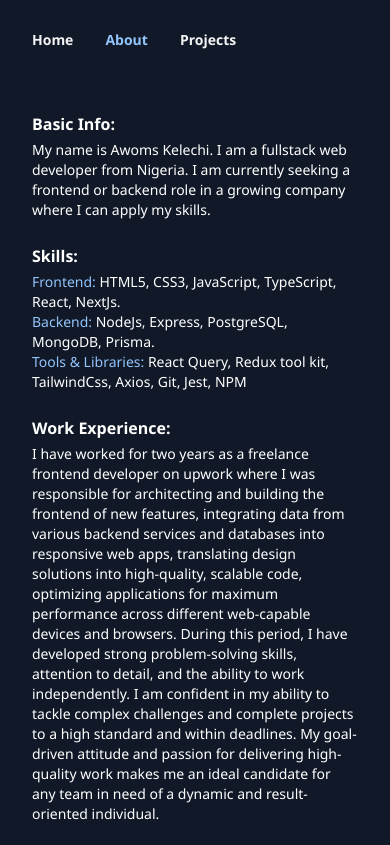
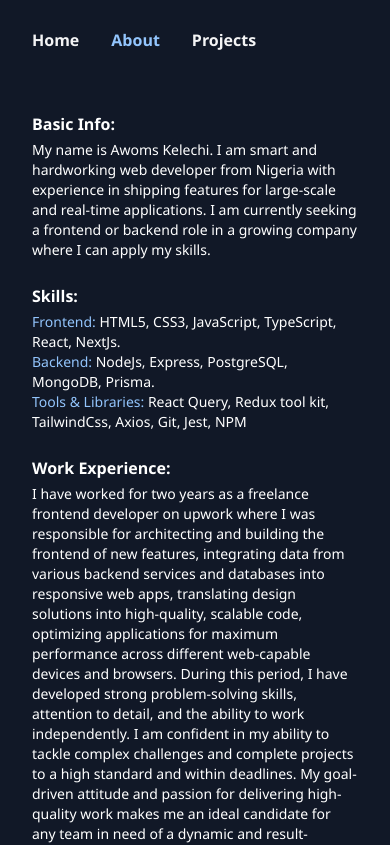
Before and after one commit to Kelechi095/Portfolio, a React (Vite) app: page /about in a window 390 px wide. Shown: the top 845 px of the page. Built offline with nearby package versions, Linux system fonts and the light colour scheme.

Commit message:
modified personal info

```diff
--- a/src/Pages/About.tsx
+++ b/src/Pages/About.tsx
@@ -11,12 +11,12 @@ const About = () => {
 
       <Subtitle label="Basic Info:"/>
       <p className="text-white text-sm md:text-[16px] mb-6">
-        My name is Awoms Kelechi. I am a fullstack web developer from Nigeria. I am currently seeking a frontend or backend role in a growing company where I can apply my skills.
+        My name is Awoms Kelechi. I am smart and hardworking web developer from Nigeria with experience in shipping features for large-scale and real-time applications. I am currently seeking a frontend or backend role in a growing company where I can apply my skills.
       </p>
 
       <Subtitle label="Skills:"/>
       <p className=" text-blue-300 text-sm md:text-[16px]">
-      Frontend: <span className="text-white">HTML5, CSS3, JavaScript, TypeScript, React, NextJs.</span></p>
+      Frontend: <span className="text-white ">HTML5, CSS3, JavaScript, TypeScript, React, NextJs.</span></p>
       <p className="text-blue-300 text-sm md:text-[16px]">Backend: <span className="text-sm md:text-[16px] text-white">NodeJs, Express, PostgreSQL, MongoDB, Prisma.</span> </p>
       <p className="text-blue-300 text-sm md:text-[16px] mb-6">Tools & Libraries: <span className="text-white">React Query, Redux tool kit, TailwindCss, Axios, Git, Jest, NPM</span>
       </p>
--- a/src/Pages/Home.tsx
+++ b/src/Pages/Home.tsx
@@ -24,17 +24,14 @@ export default function Home() {
 
               <span className="text-blue-200 md:hidden inline-block font-semibold">
                 I am a Fullstack Web Developer.
-              </span> With accessibility & functionality in mind, I build simple, mobile responsive & custom websites for individuals & small/medium sized company. I also create and integrate APIs into web apps that help keep data in sync, automate tasks, enhance productivity & drive more revenue. Additionally, I provide continous support for existing projects which may include fixes, updates and development of additional functionality or features.
+              </span> I build simple, accessible and mobile responsive websites for individuals and companies. I also create and integrate APIs into web apps that help keep data in sync, automate tasks and enhance productivity. Additionally, I provide continous support for existing projects which may include fixes, updates and development of additional functionality or features.
             </p>
             <p className="font-semibold text-white mt-2 text-sm md:text-[17px]">Email: <span className="text-blue-200 font-normal">awomskelechi@gmail.com</span></p>
             <p className="font-semibold text-white text-sm md:text-[17px] mt-1">Phone: <span className="text-blue-200 font-normal">+2348137031311</span></p>
 
-            {/* <p className="max-w-[80%] text-[#fff] text-sm md:text-[17px] mt-2"> <span className="text-blue-300 font-semibold"></span></p>
-              <p className="max-w-[80%] text-[#fff] text-sm md:text-[17px] mt-2"> <span className="text-blue-300 font-semibold"></span> </p>
-              <p className="max-w-[80%] text-[#fff] text-sm md:text-[17px] mt-2"> <span className="text-blue-300 font-semibold"></span> </p>
- */}
 
-            <button className="p-4 bg-slate-800 text-white mt-5 text-base font-medium md:text-xl w-[70%] md:w-[40%] rounded hover:bg-slate-700 transition duration-300">
+
+            <button className="p-4 bg-slate-800 text-white mt-5 text-base font-medium md:text-xl w-[70%] md:w-[40%] rounded hover:bg-slate-700 transition duration-300 font-mono">
               Download Resume
             </button>
           </section>
--- a/src/components/Navbar.tsx
+++ b/src/components/Navbar.tsx
@@ -8,7 +8,7 @@ const Navbar = () => {
 
   return (
     <nav className="sticky top-0 left-0 z-10 bg-gray-900 h-20 w-full flex items-center">
-      <ul className="flex justify-start text-sm md:text-base gap-8 text-slate-800 items-center">
+      <ul className="flex justify-start text-base gap-8 text-slate-800 items-center">
         <NavLink
           to="/"
           className={({ isActive }) =>
```
